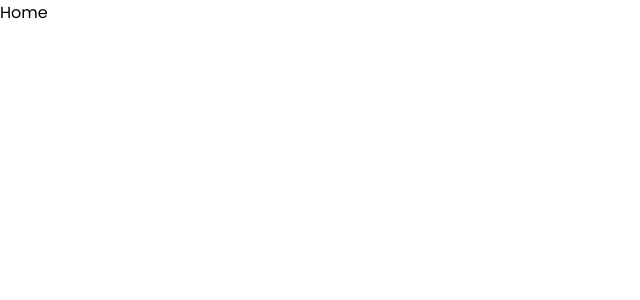
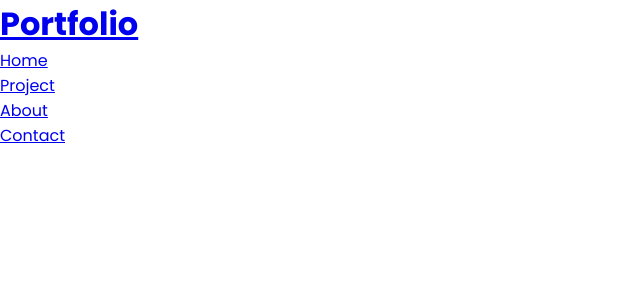
Before and after one commit to tanvir35web/React-Portfolio-Website, a React (Vite) app: page / in a window 1280 px wide. Shown: the top 300 px of the page, without its empty margins (0-640 px from the left). Built offline with nearby package versions, Linux system fonts and the light colour scheme.

Commit message:
Nav link routed successfully

```diff
--- /dev/null
+++ b/src/components/NavBar.jsx
@@ -0,0 +1,31 @@
+import { Link } from "react-router-dom";
+import "./NavBarStyle.css";
+import React from "react";
+
+
+const NavBar = () => {
+  return (
+    <div className="header">
+      <Link to={"/"}>
+        <h1>Portfolio</h1>
+      </Link>
+
+      <ul>
+        <li>
+            <Link to={"/"}> Home </Link>
+        </li>
+        <li>
+            <Link to={"/project"}> Project </Link>
+        </li>
+        <li>
+            <Link to={"/about"}> About </Link>
+        </li>
+        <li>
+            <Link to={"/contact"}> Contact </Link>
+        </li>
+      </ul>
+    </div>
+  );
+};
+
+export default NavBar;
--- a/src/routes/Home.jsx
+++ b/src/routes/Home.jsx
@@ -1,8 +1,11 @@
 import React from 'react'
+import NavBar from '../components/NavBar'
 
 const Home = () => {
   return (
-    <div>Home</div>
+    <div>
+      <NavBar/>
+    </div>
   )
 }
 
```
Also changed, not shown: src/components/NavBarStyle.css (added).
